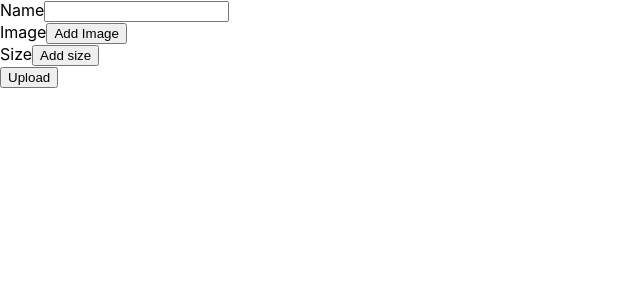
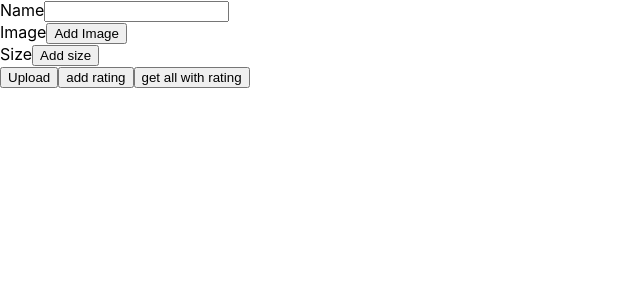
Before and after one commit to anIcedAntFA/tinh-hoa, a Next.js app: page / in a window 1280 px wide. Shown: the top 300 px of the page, without its empty margins (0-640 px from the left). Built offline with nearby package versions, Linux system fonts and the light colour scheme.

Commit message:
Add rating model
Add rating query

```diff
--- a/models/Rating.js
+++ b/models/Rating.js
@@ -12,7 +12,7 @@ const RatingSchema = new Schema(
   }
 );
 // _id > unique: true
-// khi comment => create rating
+// khi feedback => create rating
 
 // khi query => find Rating.find({product_id: id from details}) => get All
 
--- /dev/null
+++ b/pages/api/create-rating.js
@@ -0,0 +1,10 @@
+import { dbConnect } from "../../dbConnect";
+import Rating from "../../models/Rating";
+
+export default async function handler(req, res) {
+  await dbConnect();
+  if (req.method === "POST") {
+    const newRating = await Rating.create(req.body);
+    res.json(newRating);
+  }
+}
--- /dev/null
+++ b/pages/api/products.js
@@ -0,0 +1,7 @@
+import { dbConnect } from "../../dbConnect";
+import Product from "../../models/Product";
+
+export default async function handler(req, res) {
+  await dbConnect();
+  return res.status(200).json(await Product.find({}));
+}
--- /dev/null
+++ b/pages/api/rating/[id].js
@@ -0,0 +1,10 @@
+import { dbConnect } from "../../../dbConnect";
+import Rating from "../../../models/Rating";
+
+export default async function handler(req, res) {
+  await dbConnect();
+  console.log(req.query);
+  return res
+    .status(200)
+    .json("await Rating.find({ product_id: req.query.id })");
+}
--- /dev/null
+++ b/pages/api/ratings.js
@@ -0,0 +1,22 @@
+import { dbConnect } from "../../dbConnect";
+import Rating from "../../models/Rating";
+import mongoose from "mongoose";
+
+export default async function handler(req, res) {
+  await dbConnect();
+  console.log(req.query);
+  const product_id = mongoose.Types.ObjectId(req.query.product_id);
+  return res.status(200).json(
+    await Rating.aggregate([
+      {
+        $group: {
+          _id: "$count",
+          count: {
+            $sum: 1,
+          },
+        },
+      },
+      { $sort: { _id: 1 } },
+    ])
+  );
+}
--- a/pages/api/test.js
+++ /dev/null
@@ -1,8 +0,0 @@
-import { dbConnect } from "../../dbConnect";
-import Product from "../../models/Product";
-import qs from "qs";
-export default async function handler(req, res) {
-  console.log(req.query);
-
-  res.json("newProduct");
-}
--- a/pages/index.js
+++ b/pages/index.js
@@ -81,6 +81,7 @@ export default function Home() {
         // });
 
         // [{url: "1", public_id: "1"}, file, {url: "3", public_id: "3"}]
+
         // isString lodash => false => filter [file] => upload => response => index => map => replace =>  call api
 
         try {
@@ -164,6 +165,36 @@ export default function Home() {
         </div>
       </div>
       <button>Upload</button>
+      <button
+        type="button"
+        onClick={async () => {
+          const res = await axios({
+            method: "POST",
+            url: `/api/create-rating`,
+            data: {
+              user_id: "62f23a340eba31bf91cbce14",
+              product_id: "62f23a340eba31bf91cbce12",
+              count: Math.ceil(Math.random() * 5),
+              comment: "San pham qua tot",
+            },
+          });
+          console.log(res.data);
+        }}
+      >
+        add rating
+      </button>
+      <button
+        type="button"
+        onClick={async () => {
+          const res = await axios({
+            method: "GET",
+            url: `/api/ratings?product_id=62f23a340eba31bf91cbce12`,
+          });
+          console.log(res.data);
+        }}
+      >
+        get all with rating
+      </button>
     </form>
   );
 }
```
